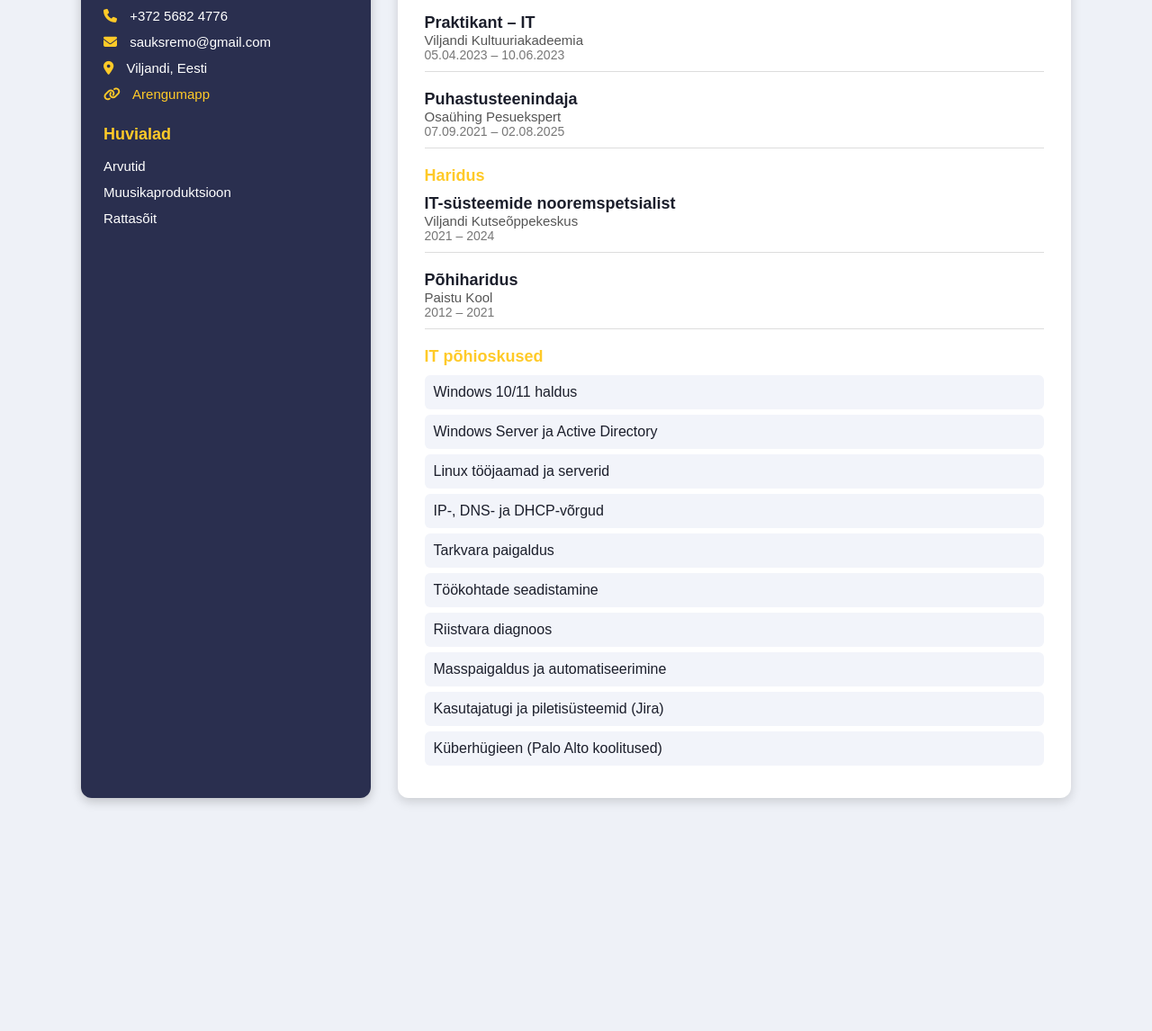
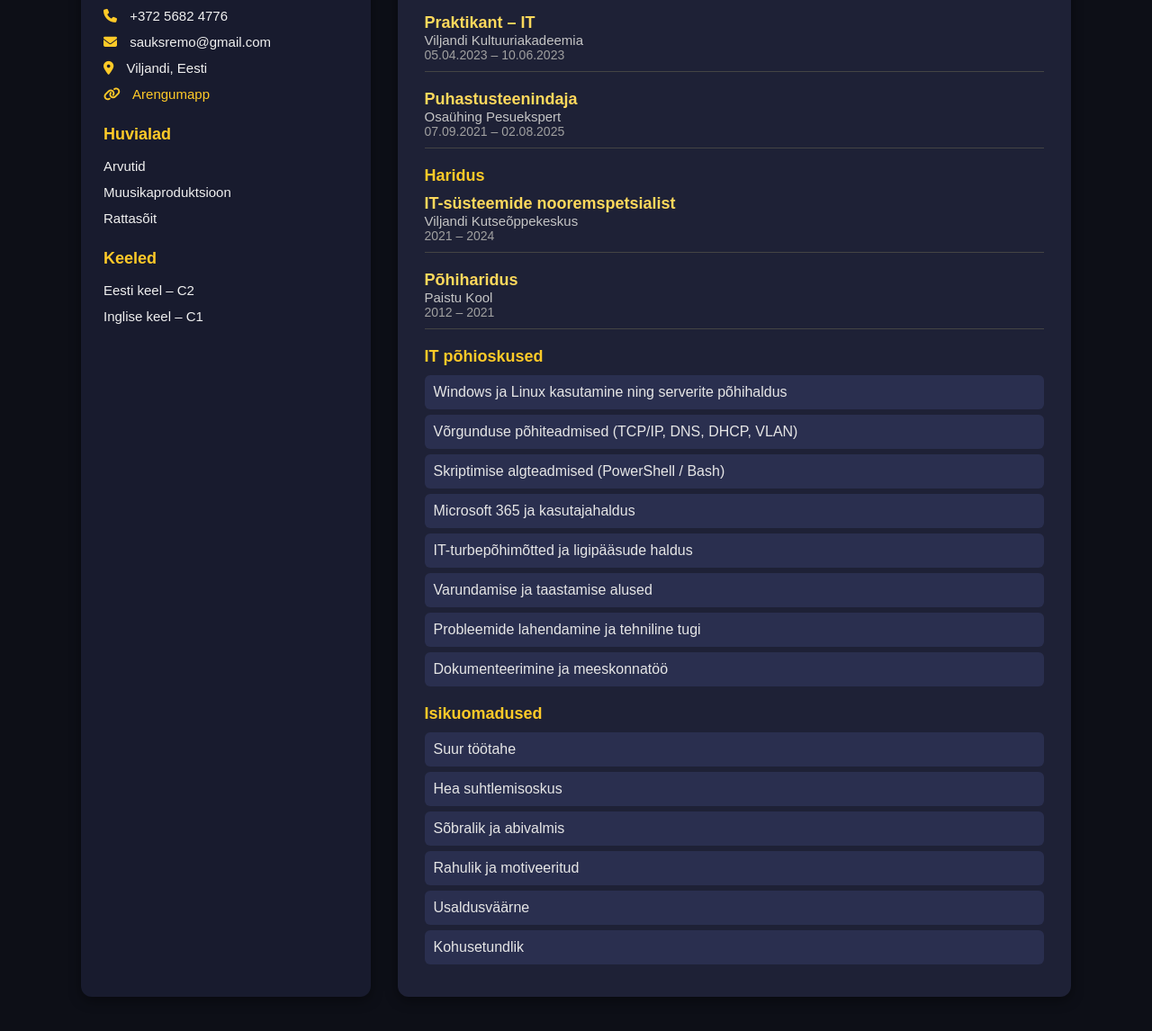
Before and after one commit to Maczofficial/test2, a plain HTML site: page index.html in a window 1280 px wide. Shown: the part 278-1424 px from the top of the page at 90% size. Before the commit the page ends 1205 px from the top, so only its background shows below. Drawn offline with Linux system fonts and the light colour scheme.

Commit message:
Add files via upload

```diff
--- a/index.html
+++ b/index.html
@@ -32,15 +32,21 @@
             <li>Muusikaproduktsioon</li>
             <li>Rattasõit</li>
         </ul>
+
+        <h2 class="section-title">Keeled</h2>
+        <ul class="hobbies">
+            <li>Eesti keel – C2</li>
+            <li>Inglise keel – C1</li>
+        </ul>
+
     </aside>
-
 
     <main class="content">
 
         <section>
             <h2 class="section-title">Lühitutvustus</h2>
             <p>
-                Olen 19-aastane IT-süsteemide nooremspetsialist. Mul on suur huvi tehnoloogia vastu,
+                Olen 20-aastane IT-süsteemide nooremspetsialist. Mul on suur huvi tehnoloogia vastu,
                 olen motiveeritud, kohusetundlik ja valmis õppima ning arenema erinevates valdkondades.
             </p>
         </section>
@@ -86,16 +92,26 @@
         <section>
             <h2 class="section-title">IT põhioskused</h2>
             <ul class="skills">
-                <li>Windows 10/11 haldus</li>
-                <li>Windows Server ja Active Directory</li>
-                <li>Linux tööjaamad ja serverid</li>
-                <li>IP-, DNS- ja DHCP-võrgud</li>
-                <li>Tarkvara paigaldus</li>
-                <li>Töökohtade seadistamine</li>
-                <li>Riistvara diagnoos</li>
-                <li>Masspaigaldus ja automatiseerimine</li>
-                <li>Kasutajatugi ja piletisüsteemid (Jira)</li>
-                <li>Küberhügieen (Palo Alto koolitused)</li>
+                <li>Windows ja Linux kasutamine ning serverite põhihaldus</li>
+                <li>Võrgunduse põhiteadmised (TCP/IP, DNS, DHCP, VLAN)</li>
+                <li>Skriptimise algteadmised (PowerShell / Bash)</li>
+                <li>Microsoft 365 ja kasutajahaldus</li>
+                <li>IT-turbepõhimõtted ja ligipääsude haldus</li>
+                <li>Varundamise ja taastamise alused</li>
+                <li>Probleemide lahendamine ja tehniline tugi</li>
+                <li>Dokumenteerimine ja meeskonnatöö</li>
+            </ul>
+        </section>
+
+        <section>
+            <h2 class="section-title">Isikuomadused</h2>
+            <ul class="skills">
+                <li>Suur töötahe</li>
+                <li>Hea suhtlemisoskus</li>
+                <li>Sõbralik ja abivalmis</li>
+                <li>Rahulik ja motiveeritud</li>
+                <li>Usaldusväärne</li>
+                <li>Kohusetundlik</li>
             </ul>
         </section>
 
--- a/styles.css
+++ b/styles.css
@@ -6,8 +6,8 @@
 }
 
 body {
-    background: #eef1f7;
-    color: #1b1e2b;
+    background: #0d0f17;
+    color: #e6e6e6;
 }
 
 .container {
@@ -19,11 +19,11 @@ body {
 
 .sidebar {
     width: 30%;
-    background: #2a2f4f;
-    color: white;
+    background: #181b2e;
+    color: #f0f0f0;
     padding: 25px;
     border-radius: 12px;
-    box-shadow: 0 4px 12px rgba(0,0,0,0.2);
+    box-shadow: 0 4px 14px rgba(0,0,0,0.4);
 }
 
 .profile-icon {
@@ -72,31 +72,32 @@ body {
 
 .content {
     width: 70%;
-    background: white;
+    background: #1e2136;
     padding: 30px;
     border-radius: 12px;
-    box-shadow: 0 4px 12px rgba(0,0,0,0.15);
+    box-shadow: 0 4px 14px rgba(0,0,0,0.4);
 }
 
 .item {
     margin-bottom: 20px;
     padding-bottom: 10px;
-    border-bottom: 1px solid #ddd;
+    border-bottom: 1px solid #444;
 }
 
 .item h3 {
     font-size: 18px;
     font-weight: 600;
+    color: #ffd95c;
 }
 
 .org {
     font-size: 15px;
-    color: #555;
+    color: #c5c5c5;
 }
 
 .time {
     font-size: 14px;
-    color: #777;
+    color: #a0a0a0;
 }
 
 .skills {
@@ -105,7 +106,7 @@ body {
 
 .skills li {
     list-style: none;
-    background: #f2f4fa;
+    background: #2a2f4f;
     padding: 10px;
     margin: 6px 0;
     border-radius: 6px;
```
